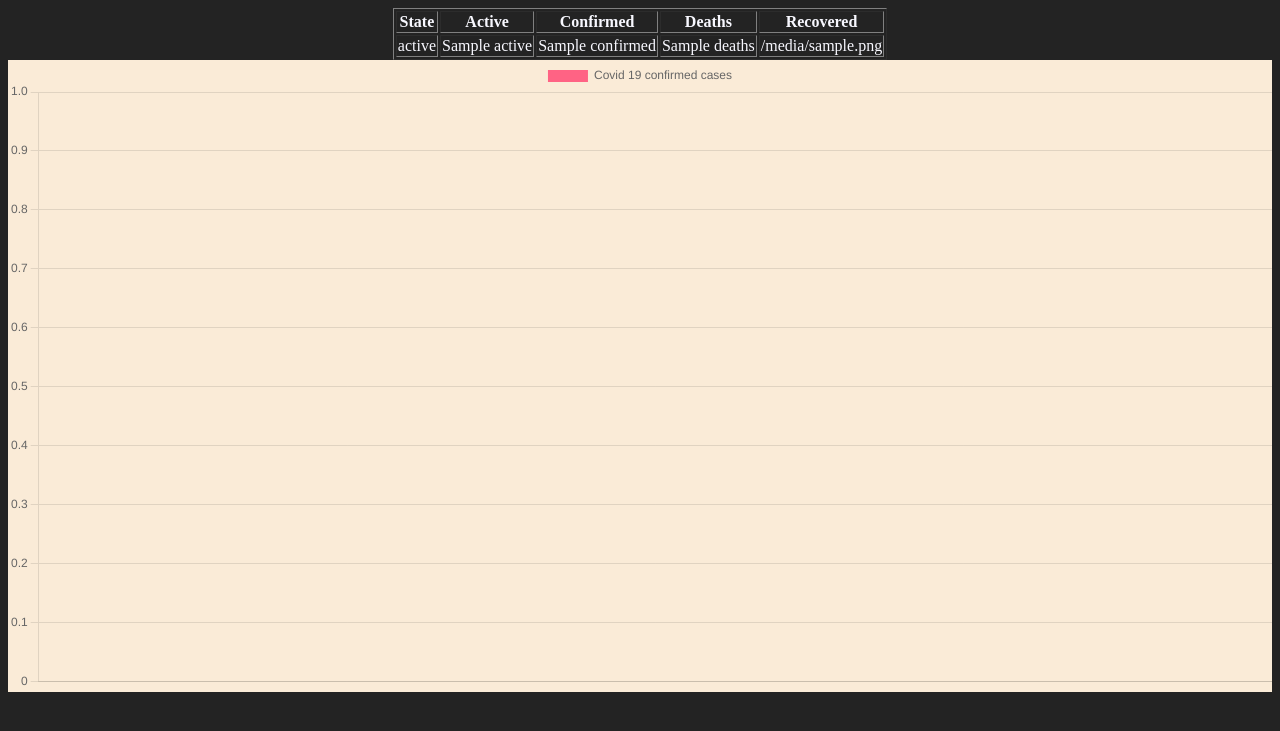
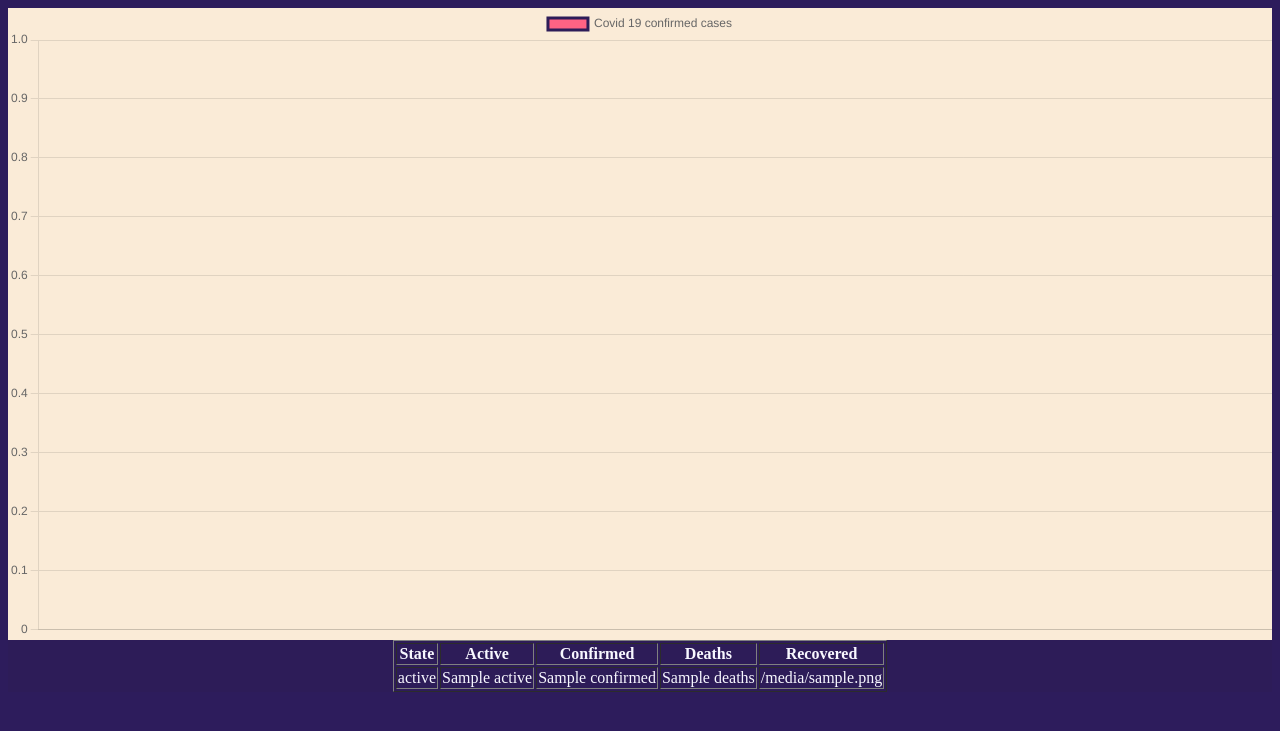
Before and after one commit to roughking07/Covid19-data-, a Django app: template main/templates/home.html in a window 1280 px wide. Shown: the top 731 px of the page. Run offline with Django 3.2, Linux system fonts and the light colour scheme; the template is opened without the code that fills it: most values are stand-ins (such as "Sample title", 1, 10 or a date in 2020).

Commit message:
interface change

```diff
--- a/main/templates/home.html
+++ b/main/templates/home.html
@@ -9,10 +9,10 @@
 <body>
     <style>
         body {
-            background-color: #232323;
+            background-color: rgb(45, 28, 92);
         }
         .data {
-    background-color: #232323;
+    background-color: rgb(45, 28, 88);
     color: ghostwhite;
 }
 .chart {
@@ -20,6 +20,9 @@
 
 }
     </style>
+    <div class="chart">
+        <canvas id="myChart"></canvas>
+      </div>
     <div class="data">
    <center> <table border="1">
         <thead>
@@ -46,9 +49,7 @@
     </div>
 
     </table></center>
-    <div class="chart">
-        <canvas id="myChart"></canvas>
-      </div>
+
   <!--Chartjs-->
     <script src="https://cdn.jsdelivr.net/npm/chart.js"></script>
     <script type="text/javascript">
@@ -58,13 +59,13 @@ const data = {
   datasets: [{
     label: 'Covid 19 confirmed cases',
     backgroundColor: 'rgb(255, 99, 132)',
-    borderColor: 'rgb(255, 99, 132)',
+    borderColor: 'rgb(45, 28, 88)',
     data: {{chartdata | safe}},
   }]
 };
 
 const config = {
-  type: 'bar',
+  type: 'line',
   data,
   options: {}
 };
```
